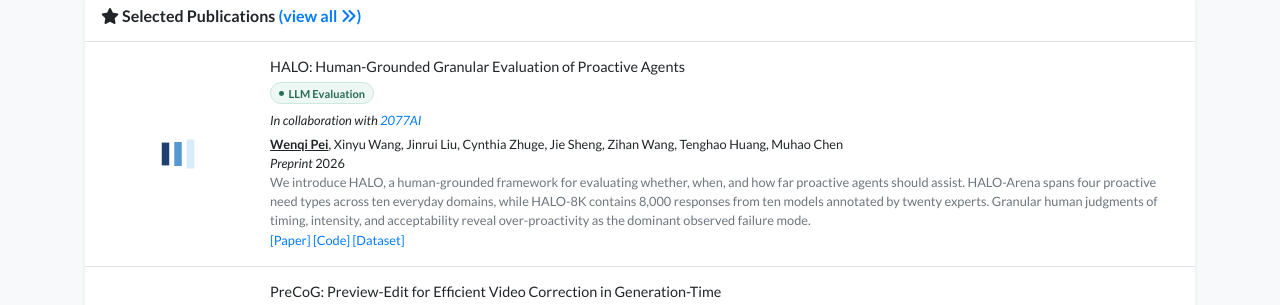
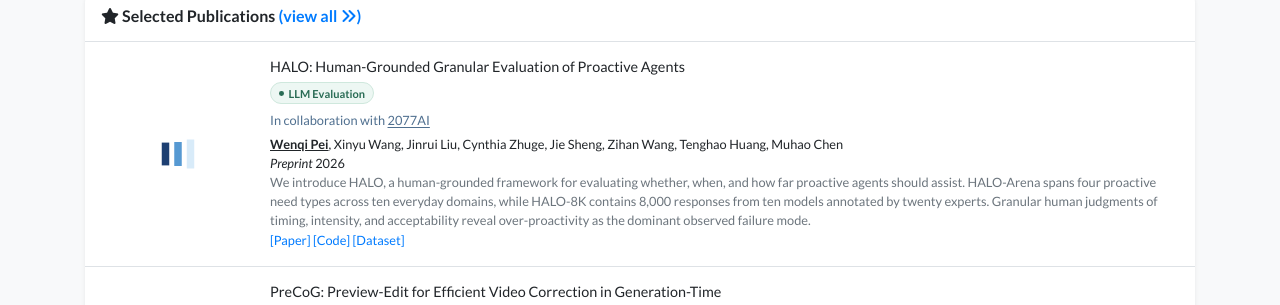
Before and after one commit to CedricPei/CedricPei.github.io, a Jekyll site: the page built from index.html, in a window 1280 px wide and 1400 px high, scrolled down 1393 px. Shown: the part 145-450 px from the top of the window. Built offline with Jekyll 4.4.1, drawn with Linux system fonts in a browser that asks for light colours; nearby versions of some CDN libraries; a style sheet for code colours, icons or effects is not loaded.

Commit message:
Distinguish collaboration notes with color instead of italics

```diff
--- a/_includes/widgets/publication_collaboration.html
+++ b/_includes/widgets/publication_collaboration.html
@@ -1,3 +1,3 @@
 {% if include.collaboration %}
-<p class="publication-collaboration small font-italic mt-0 mb-1">{{ include.collaboration.prefix | escape }} <a href="{{ include.collaboration.url | escape }}" target="_blank" rel="noopener noreferrer">{{ include.collaboration.name | escape }}</a></p>
+<p class="publication-collaboration small mt-0 mb-1">{{ include.collaboration.prefix | escape }} <a href="{{ include.collaboration.url | escape }}" target="_blank" rel="noopener noreferrer">{{ include.collaboration.name | escape }}</a></p>
 {% endif %}
--- a/assets/css/global.css
+++ b/assets/css/global.css
@@ -107,6 +107,16 @@ div.lazy {
     margin: 0.4rem 0 0.45rem;
 }
 
+.publication-collaboration {
+    color: #4f6f8f;
+}
+
+.publication-collaboration a {
+    color: inherit;
+    text-decoration: underline;
+    text-underline-offset: 0.12em;
+}
+
 .publication-tag {
     display: inline-flex;
     align-items: center;
```
